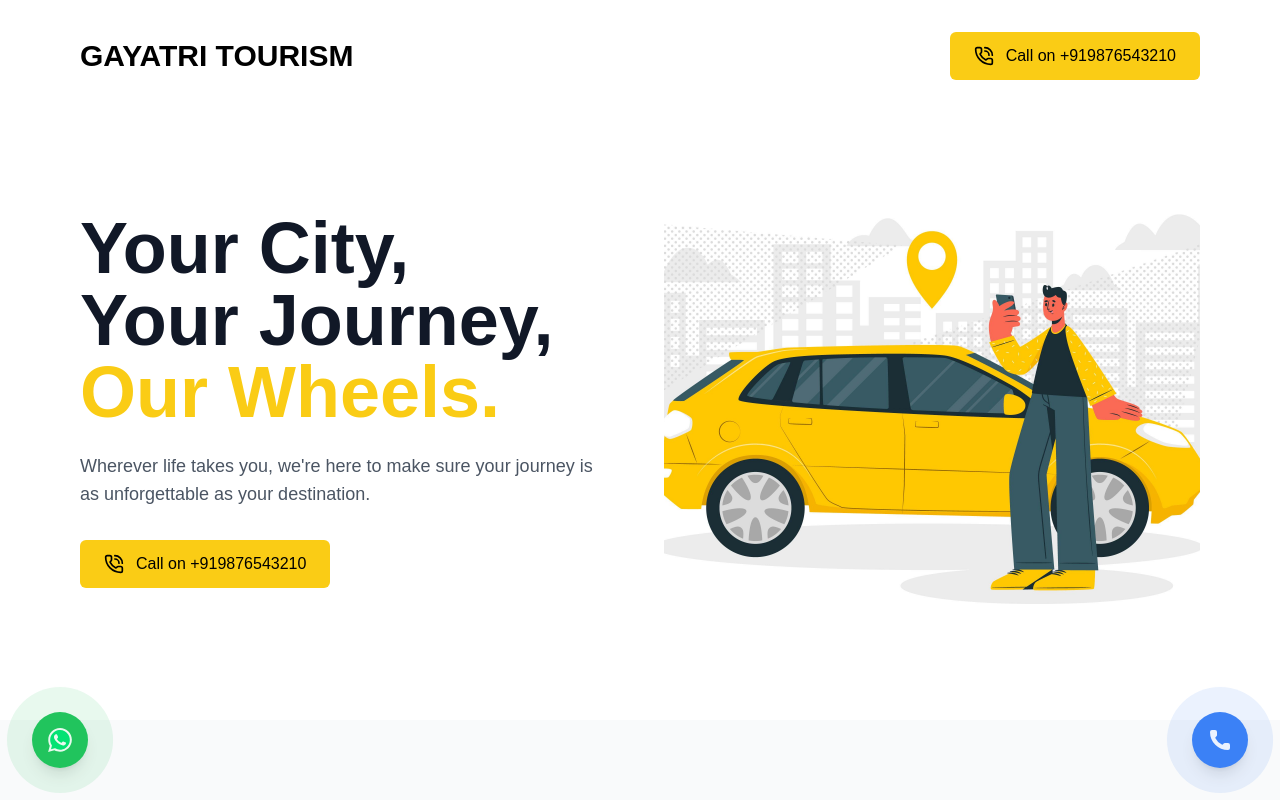
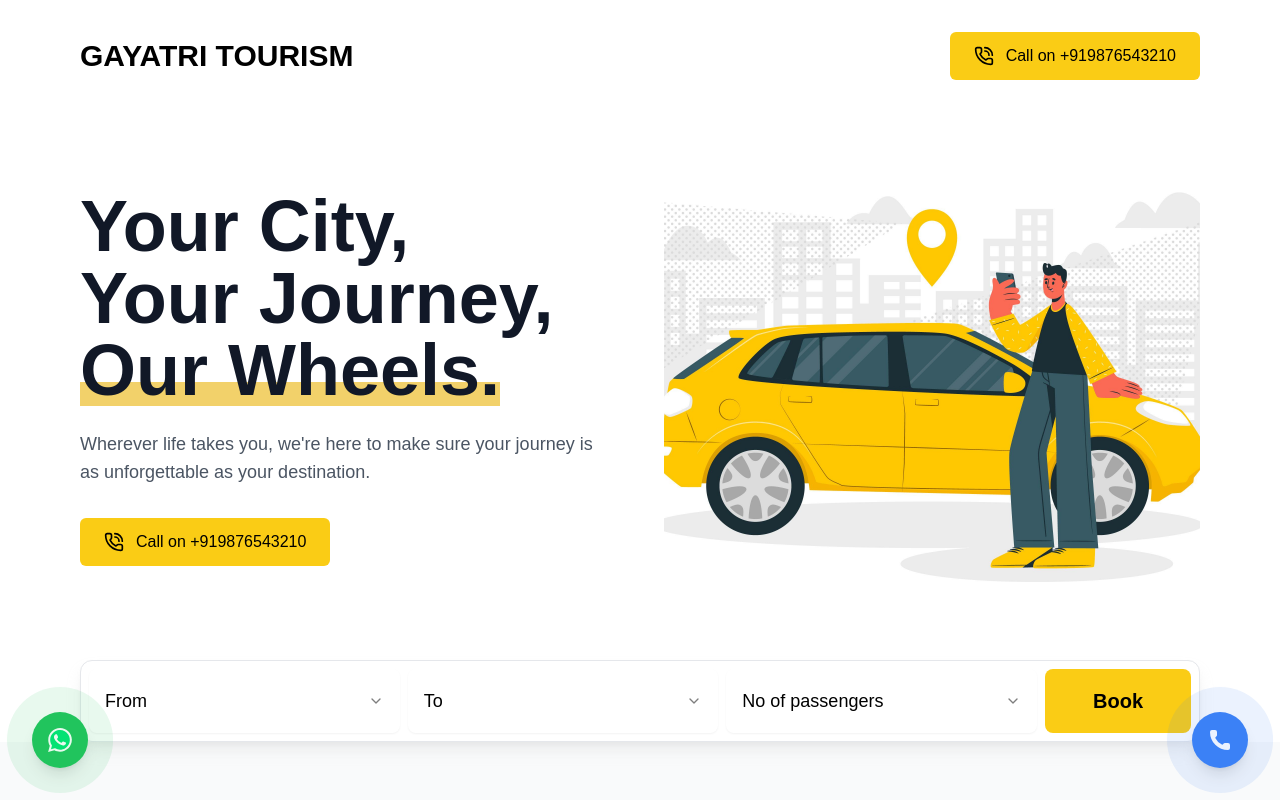
Before and after one commit to meetmakwana7396/gayatri-tourism, a Next.js app: page / in a window 1280 px wide. Shown: the top 800 px of the page. Built offline with nearby package versions, Linux system fonts and the light colour scheme; a web font is replaced by a local one.

Commit message:
Added search filter component

```diff
--- a/components/sections/Hero.tsx
+++ b/components/sections/Hero.tsx
@@ -3,10 +3,11 @@
 import { PhoneCall } from "lucide-react";
 import Image from "next/image";
 import { motion } from "framer-motion";
+import SearchFilters from "./SearchFilters";
 
 export default function Hero() {
   return (
-    <section className="sm:min-h-[calc(100vh-5rem)] pt-20 sm:pt-20 flex items-center">
+    <section className="sm:min-h-[calc(100vh-5rem)] pt-24 sm:pt-32 flex items-center">
       <div className="container h-full">
         <div className="grid lg:grid-cols-2 gap-12 items-center h-full">
           {/* Left Content  */}
@@ -25,11 +26,13 @@
             <h1 className="text-4xl md:text-6xl lg:text-7xl font-bold text-gray-900 mb-6">
               Your City,
               <br /> Your Journey,{" "}
-              <span className="text-yellow-400">Our Wheels.</span>
+              <span className="after:block after:-mt-6 after:bg-yellow-500/60 after:w-full after:h-6 inline-block">
+                Our Wheels.
+              </span>
             </h1>
             <p className="text-lg text-gray-600 mb-8">
-              Wherever life takes you, we&apos;re here to make sure your journey is
-              as unforgettable as your destination.
+              Wherever life takes you, we&apos;re here to make sure your journey
+              is as unforgettable as your destination.
             </p>
             <div className="flex flex-col sm:flex-row gap-4">
               <Button className="text-md h-auto py-3 px-6">
@@ -57,6 +60,7 @@
             </div>
           </motion.div>
         </div>
+        <SearchFilters />
       </div>
     </section>
   );
--- a/components/sections/SearchFilters.tsx
+++ b/components/sections/SearchFilters.tsx
@@ -1,56 +1,78 @@
 "use client";
 
-import { useState } from "react";
-import { Search, Calendar, MapPin } from "lucide-react";
 import { Button } from "@/components/ui/button";
-import { Input } from "@/components/ui/input";
 import {
-  Popover,
-  PopoverContent,
-  PopoverTrigger,
-} from "@/components/ui/popover";
-import { Calendar as CalendarComponent } from "@/components/ui/calendar";
+  Select,
+  SelectContent,
+  SelectItem,
+  SelectTrigger,
+  SelectValue,
+} from "@/components/ui/select";
+
+const cities = [
+  { name: "Surat", value: "surat" },
+  { name: "Ahmedabad", value: "ahmedabad" },
+  { name: "Mumbai", value: "mumbai" },
+  { name: "Vadodara", value: "vadodara" },
+  { name: "Rajkot", value: "rajkot" },
+  { name: "Bhavnagar", value: "bhavnagar" },
+  { name: "Jaipur", value: "jaipur" },
+  { name: "Udaipur", value: "udaipur" },
+];
 
 export default function SearchFilters() {
-  const [date, setDate] = useState<Date>();
-
   return (
-    <div className="container -mt-8 relative z-20">
-      <div className="bg-white rounded-lg shadow-lg p-6">
-        <div className="grid grid-cols-1 md:grid-cols-3 gap-4">
-          <div className="relative">
-            <MapPin className="absolute left-3 top-3 h-5 w-5 text-gray-400" />
-            <Input
-              placeholder="Where do you want to go?"
-              className="pl-10"
-            />
+    <div className="container mt-8 relative sm:max-w-6xl w-full p-0">
+      <div className="bg-white border overflow-hidden shadow-lg shadow-neutral-300/40 rounded-xl p-2 flex flex-col sm:flex-row gap-2">
+        <div className="grid grid-cols-1 md:grid-cols-3 gap-2 shrink-0 grow">
+          <div className="relative w-full">
+            <Select>
+              <SelectTrigger className="border-0 rounded-lg px-4 !h-16 text-lg hover:bg-neutral-100">
+                <SelectValue placeholder="From" />
+              </SelectTrigger>
+              <SelectContent>
+                {cities?.map((city) => (
+                  <SelectItem key={city.value} value={city.value}>
+                    {city.name}
+                  </SelectItem>
+                ))}
+              </SelectContent>
+            </Select>
           </div>
 
-          <div className="relative">
-            <Popover>
-              <PopoverTrigger asChild>
-                <Button
-                  variant="outline"
-                  className="w-full justify-start text-left font-normal"
-                >
-                  <Calendar className="mr-2 h-4 w-4" />
-                  {date ? date.toDateString() : "Select your dates"}
-                </Button>
-              </PopoverTrigger>
-              <PopoverContent className="w-auto p-0">
-                <CalendarComponent
-                  mode="single"
-                  selected={date}
-                  onSelect={setDate}
-                  initialFocus
-                />
-              </PopoverContent>
-            </Popover>
+          <div className="relative w-full">
+            <Select>
+              <SelectTrigger className="border-0 rounded-lg px-4 !h-16 text-lg hover:bg-neutral-100">
+                <SelectValue placeholder="To" />
+              </SelectTrigger>
+              <SelectContent>
+                {cities?.map((city) => (
+                  <SelectItem key={city.value} value={city.value}>
+                    {city.name}
+                  </SelectItem>
+                ))}
+              </SelectContent>
+            </Select>
           </div>
-
-          <Button className="bg-primary text-white">
-            <Search className="mr-2 h-4 w-4" />
-            Search Tours
+          <div className="relative w-full">
+            <Select>
+              <SelectTrigger className="border-0 rounded-lg px-4 !h-16 text-lg hover:bg-neutral-100">
+                <SelectValue placeholder="No of passengers" />
+              </SelectTrigger>
+              <SelectContent>
+                {["1", "2", "3", "4", "5", "6", "7"]?.map((number) => (
+                  <SelectItem key={number} value={number}>
+                    {number}
+                  </SelectItem>
+                ))}
+              </SelectContent>
+            </Select>
+          </div>
+        </div>
+        <div className="">
+          <Button className="rounded-lg text-xl h-full w-full sm:w-auto font-semibold px-12">
+            {/* <Search className="mr-2 h-4 w-4" /> */}
+            Book
           </Button>
         </div>
       </div>
--- a/components/sections/WhyChooseUs.tsx
+++ b/components/sections/WhyChooseUs.tsx
@@ -13,7 +13,7 @@
             <span className="relative text-black">Us?</span>
           </span>
         </h2>
-        <div className="grid md:grid-cols-3 gap-6">
+        <div className="grid lg:grid-cols-3 gap-6">
           {features.map((feature, index) => (
             <FeatureCard
               key={feature.title}
--- /dev/null
+++ b/components/ui/select.tsx
@@ -0,0 +1,159 @@
+"use client";
+
+import * as React from "react";
+import * as SelectPrimitive from "@radix-ui/react-select";
+import { Check, ChevronDown, ChevronUp } from "lucide-react";
+
+import { cn } from "@/lib/utils";
+
+const Select = SelectPrimitive.Root;
+
+const SelectGroup = SelectPrimitive.Group;
+
+const SelectValue = SelectPrimitive.Value;
+
+const SelectTrigger = React.forwardRef<
+  React.ElementRef<typeof SelectPrimitive.Trigger>,
+  React.ComponentPropsWithoutRef<typeof SelectPrimitive.Trigger>
+>(({ className, children, ...props }, ref) => (
+  <SelectPrimitive.Trigger
+    ref={ref}
+    className={cn(
+      "flex h-9 w-full items-center justify-between whitespace-nowrap rounded-md border border-input bg-transparent px-3 py-2 text-sm shadow-sm ring-offset-background placeholder:text-muted-foreground focus:outline-none focus:ring-1 focus:ring-ring disabled:cursor-not-allowed disabled:opacity-50 [&>span]:line-clamp-1",
+      className
+    )}
+    {...props}
+  >
+    {children}
+    <SelectPrimitive.Icon asChild>
+      <ChevronDown className="h-4 w-4 opacity-50" />
+    </SelectPrimitive.Icon>
+  </SelectPrimitive.Trigger>
+));
+SelectTrigger.displayName = SelectPrimitive.Trigger.displayName;
+
+const SelectScrollUpButton = React.forwardRef<
+  React.ElementRef<typeof SelectPrimitive.ScrollUpButton>,
+  React.ComponentPropsWithoutRef<typeof SelectPrimitive.ScrollUpButton>
+>(({ className, ...props }, ref) => (
+  <SelectPrimitive.ScrollUpButton
+    ref={ref}
+    className={cn(
+      "flex cursor-default items-center justify-center py-1",
+      className
+    )}
+    {...props}
+  >
+    <ChevronUp className="h-4 w-4" />
+  </SelectPrimitive.ScrollUpButton>
+));
+SelectScrollUpButton.displayName = SelectPrimitive.ScrollUpButton.displayName;
+
+const SelectScrollDownButton = React.forwardRef<
+  React.ElementRef<typeof SelectPrimitive.ScrollDownButton>,
+  React.ComponentPropsWithoutRef<typeof SelectPrimitive.ScrollDownButton>
+>(({ className, ...props }, ref) => (
+  <SelectPrimitive.ScrollDownButton
+    ref={ref}
+    className={cn(
+      "flex cursor-default items-center justify-center py-1",
+      className
+    )}
+    {...props}
+  >
+    <ChevronDown className="h-4 w-4" />
+  </SelectPrimitive.ScrollDownButton>
+));
+SelectScrollDownButton.displayName =
+  SelectPrimitive.ScrollDownButton.displayName;
+
+const SelectContent = React.forwardRef<
+  React.ElementRef<typeof SelectPrimitive.Content>,
+  React.ComponentPropsWithoutRef<typeof SelectPrimitive.Content>
+>(({ className, children, position = "popper", ...props }, ref) => (
+  <SelectPrimitive.Portal>
+    <SelectPrimitive.Content
+      ref={ref}
+      className={cn(
+        "relative z-50 max-h-96 min-w-[8rem] overflow-hidden rounded-md border bg-white text-popover-foreground shadow-md data-[state=open]:animate-in data-[state=closed]:animate-out data-[state=closed]:fade-out-0 data-[state=open]:fade-in-0 data-[state=closed]:zoom-out-95 data-[state=open]:zoom-in-95 data-[side=bottom]:slide-in-from-top-2 data-[side=left]:slide-in-from-right-2 data-[side=right]:slide-in-from-left-2 data-[side=top]:slide-in-from-bottom-2",
+        position === "popper" &&
+          "data-[side=bottom]:translate-y-1 data-[side=left]:-translate-x-1 data-[side=right]:translate-x-1 data-[side=top]:-translate-y-1",
+        className
+      )}
+      position={position}
+      {...props}
+    >
+      <SelectScrollUpButton />
+      <SelectPrimitive.Viewport
+        className={cn(
+          "p-1",
+          position === "popper" &&
+            "h-[var(--radix-select-trigger-height)] w-full min-w-[var(--radix-select-trigger-width)]"
+        )}
+      >
+        {children}
+      </SelectPrimitive.Viewport>
+      <SelectScrollDownButton />
+    </SelectPrimitive.Content>
+  </SelectPrimitive.Portal>
+));
+SelectContent.displayName = SelectPrimitive.Content.displayName;
+
+const SelectLabel = React.forwardRef<
+  React.ElementRef<typeof SelectPrimitive.Label>,
+  React.ComponentPropsWithoutRef<typeof SelectPrimitive.Label>
+>(({ className, ...props }, ref) => (
+  <SelectPrimitive.Label
+    ref={ref}
+    className={cn("px-2 py-1.5 text-sm font-semibold", className)}
+    {...props}
+  />
+));
+SelectLabel.displayName = SelectPrimitive.Label.displayName;
+
+const SelectItem = React.forwardRef<
+  React.ElementRef<typeof SelectPrimitive.Item>,
+  React.ComponentPropsWithoutRef<typeof SelectPrimitive.Item>
+>(({ className, children, ...props }, ref) => (
+  <SelectPrimitive.Item
+    ref={ref}
+    className={cn(
+      "relative flex w-full cursor-default select-none items-center rounded-sm py-1.5 pl-2 pr-8 text-sm outline-none focus:bg-neutral-100 focus:text-accent-foreground data-[disabled]:pointer-events-none data-[disabled]:opacity-50",
+      className
+    )}
+    {...props}
+  >
+    <span className="absolute right-2 flex h-3.5 w-3.5 items-center justify-center">
+      <SelectPrimitive.ItemIndicator>
+        <Check className="h-4 w-4" />
+      </SelectPrimitive.ItemIndicator>
+    </span>
+    <SelectPrimitive.ItemText>{children}</SelectPrimitive.ItemText>
+  </SelectPrimitive.Item>
+));
+SelectItem.displayName = SelectPrimitive.Item.displayName;
+
+const SelectSeparator = React.forwardRef<
+  React.ElementRef<typeof SelectPrimitive.Separator>,
+  React.ComponentPropsWithoutRef<typeof SelectPrimitive.Separator>
+>(({ className, ...props }, ref) => (
+  <SelectPrimitive.Separator
+    ref={ref}
+    className={cn("-mx-1 my-1 h-px bg-muted", className)}
+    {...props}
+  />
+));
+SelectSeparator.displayName = SelectPrimitive.Separator.displayName;
+
+export {
+  Select,
+  SelectGroup,
+  SelectValue,
+  SelectTrigger,
+  SelectContent,
+  SelectLabel,
+  SelectItem,
+  SelectSeparator,
+  SelectScrollUpButton,
+  SelectScrollDownButton,
+};
--- a/package.json
+++ b/package.json
@@ -10,6 +10,7 @@
   },
   "dependencies": {
     "@radix-ui/react-popover": "^1.1.3",
+    "@radix-ui/react-select": "^2.1.4",
     "@radix-ui/react-slot": "^1.1.1",
     "@radix-ui/react-toast": "^1.2.3",
     "class-variance-authority": "^0.7.1",
```
Also changed, not shown: 1 other file (tests, documents, lock files or other folders).
